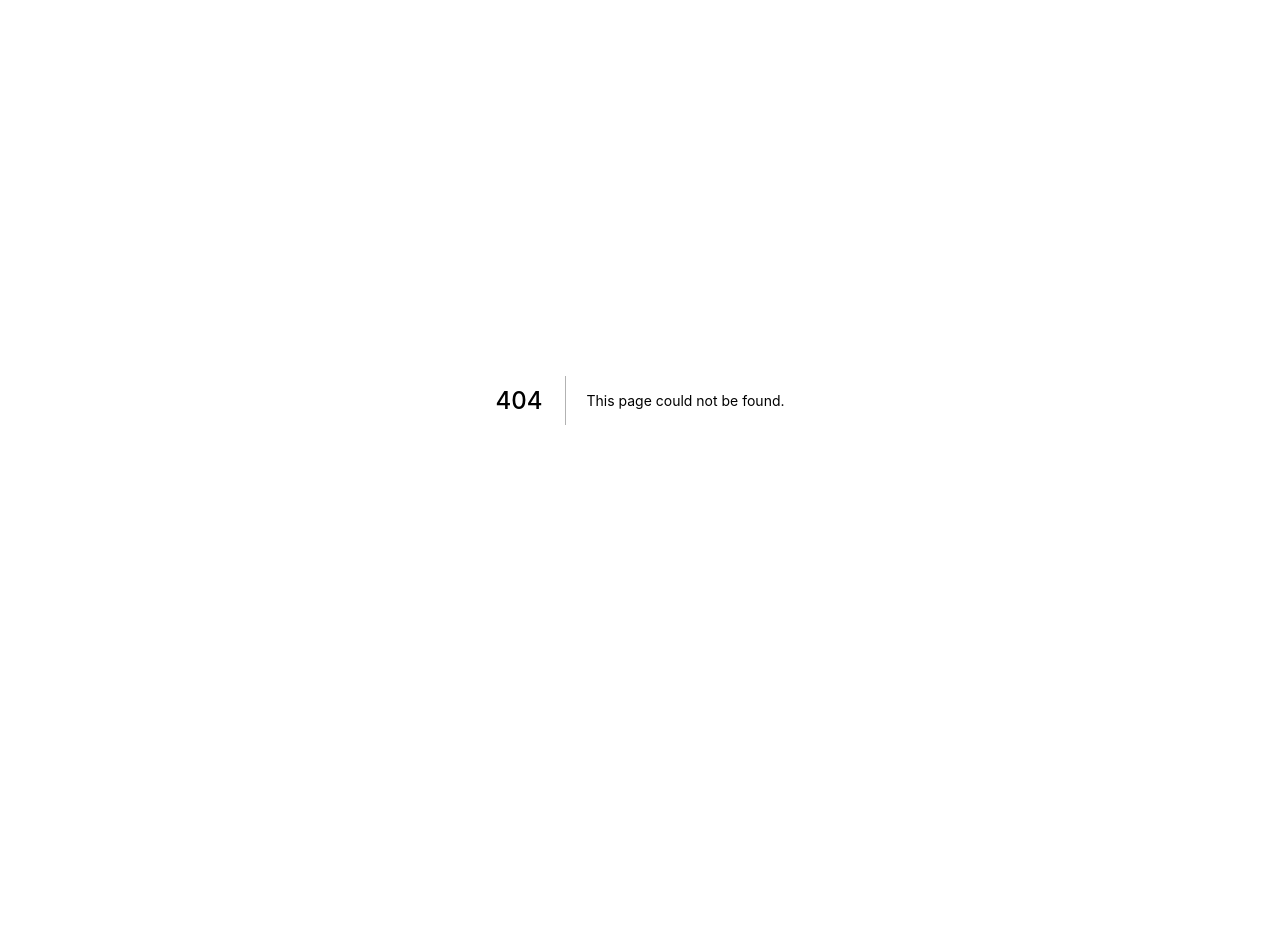
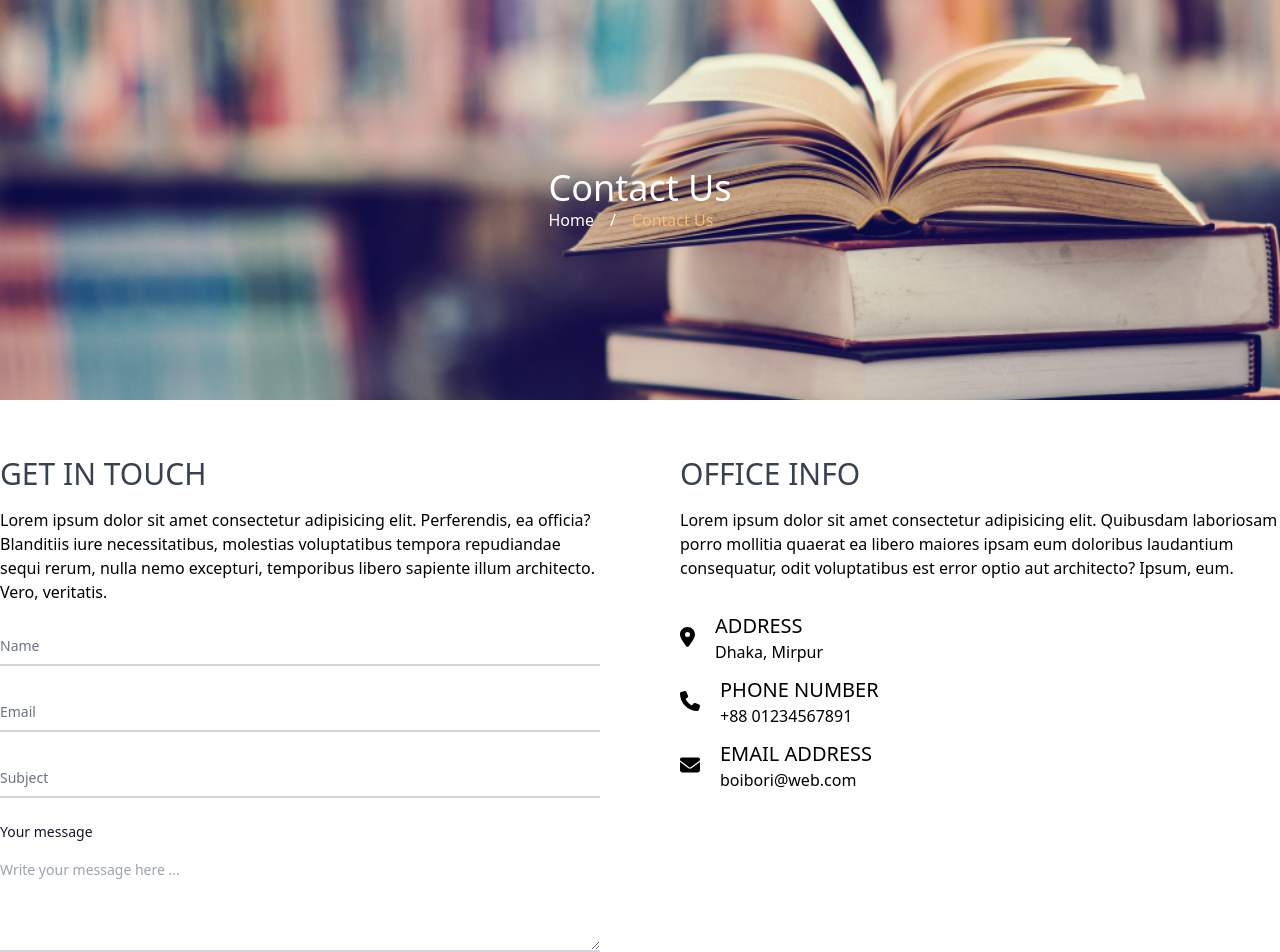
Before and after one commit to chandan-mandi/boi-toroni, a Next.js app: page /contactUs in a window 1280 px wide. Before the commit this address had no page. Shown: the top 952 px of the page. Before the commit the page ends 800 px from the top, so only its background shows below. Built offline with nearby package versions, Linux system fonts and the light colour scheme.

Commit message:
contact us page updated

```diff
--- /dev/null
+++ b/components/contactUs/contactUsBanner/contactUsBanner.js
@@ -0,0 +1,36 @@
+import Link from 'next/link'
+import React from 'react'
+
+const ContactUsBanner = () => {
+  return (
+    <div className="h-[400px] w-screen">
+    {/* inner container */}
+    <div className="h-full w-screen flex items-center justify-center text-white"  style={{background: `url(/contactBanner.jpg) no-repeat center`, backgroundSize:'cover', }}>
+         {/* text & link */}
+    <div>
+    <h1 className="text-4xl">Contact Us</h1>
+        <Link  href="/">
+            <a className="mr-4 inline-block">
+                Home
+            </a>
+        </Link>
+        <span>/</span>
+        <Link href="/contactUs">
+            <a className="ml-4 text-orange-300">
+                Contact Us
+            </a>
+        </Link>
+    </div>
+
+    </div>
+
+
+     {/* skills  & about text*/}
+
+
+
+    </div>
+  )
+}
+
+export default ContactUsBanner
--- /dev/null
+++ b/components/contactUs/contactUsInput/contactUsInput.js
@@ -0,0 +1,12 @@
+import React from 'react'
+
+const ContactUsInput = ({label, ...rest}) => {
+  return (
+    <div className="relative z-0 mb-6 w-full group">
+<input className="block py-2.5 px-0 w-full text-sm text-gray-900 bg-transparent border-0 border-b-2 border-gray-300 appearance-none dark:text-white dark:border-gray-600 dark:focus:border-blue-500 focus:outline-none focus:ring-0 focus:border-blue-600 peer" placeholder=" " required {...rest}/>
+<label className="absolute text-sm text-gray-500 dark:text-gray-400 duration-300 transform -translate-y-6 scale-75 top-3 -z-10 origin-[0] peer-focus:left-0 peer-focus:text-blue-600 peer-focus:dark:text-blue-500 peer-placeholder-shown:scale-100 peer-placeholder-shown:translate-y-0 peer-focus:scale-75 peer-focus:-translate-y-6">{label}</label>
+</div>
+  )
+}
+
+export default ContactUsInput
--- /dev/null
+++ b/pages/contactUs/index.js
@@ -0,0 +1,80 @@
+import { faEnvelope, faLocationDot, faPhone } from '@fortawesome/free-solid-svg-icons'
+import { FontAwesomeIcon } from '@fortawesome/react-fontawesome'
+import React from 'react'
+import ContactUsBanner from '../../components/contactUs/contactUsBanner/contactUsBanner'
+import ContactUsInput from '../../components/contactUs/contactUsInput/contactUsInput'
+
+const ContactUs
+ = () => {
+
+  const contactInfos = [
+    {id:1, contactType: 'address', contact: 'Dhaka, Mirpur', icon: faLocationDot },
+    {id:2, contactType: 'Phone Number', contact: '+88 01234567891', icon: faPhone },
+    {id:3, contactType: 'Email Address', contact: 'boibori@web.com', icon: faEnvelope },
+  ]
+  return (
+    <div>
+        <ContactUsBanner/>
+
+      <div className='container mx-auto grid grid-cols-1 lg:grid-cols-2 my-14 gap-10 xl:gap-20'>
+        {/* contact form */}
+        <div >
+          <h2 className='text-3xl text-gray-700 uppercase mb-4'>Get In Touch</h2>
+          <p>
+            Lorem ipsum dolor sit amet consectetur adipisicing elit. Perferendis, ea officia? Blanditiis iure necessitatibus, molestias voluptatibus tempora repudiandae sequi rerum, nulla nemo excepturi, temporibus libero sapiente illum architecto. Vero, veritatis.
+          </p>
+
+<form className='mt-5' onSubmit={(e) => e.preventDefault() }>
+
+    {/* name */}
+    <ContactUsInput label="Name" type="text" name="name"/>
+    {/* email */}
+    <ContactUsInput label="Email" type="email" name="email"/>
+    {/* subject */}
+    <ContactUsInput label="Subject" type="text" name="subject"/>
+    {/* message */}
+
+<label htmlFor="message" className="block mb-2 text-sm font-medium text-gray-900 dark:text-gray-400">Your message</label>
+<textarea id="message" rows="4" className="block py-2.5 px-0 w-full text-sm text-gray-900 bg-transparent border-0 border-b-2 border-gray-300 appearance-none dark:text-white dark:border-gray-600 dark:focus:border-blue-500 focus:outline-none focus:ring-0 focus:border-blue-600 peer" placeholder="Write your message here ..."></textarea>
+
+<button type="submit" className="relative inline-flex items-center justify-center p-0.5 mb-2 mr-2 overflow-hidden text-sm font-medium text-gray-900 rounded-lg group bg-gradient-to-br from-purple-600 to-blue-500 group-hover:from-purple-600 group-hover:to-blue-500 hover:text-white dark:text-white focus:ring-4 focus:ring-blue-300 dark:focus:ring-blue-800 mt-5">
+  <span className="relative px-5 py-2.5 transition-all ease-in duration-75 bg-white dark:bg-gray-900 rounded-md group-hover:bg-opacity-0">
+      Send Message
+  </span>
+</button>
+</form>
+
+        </div>
+
+        {/* office info */}
+        <div>
+        <h2 className='text-3xl text-gray-700 uppercase mb-4'>Office info</h2>
+          <p>Lorem ipsum dolor sit amet consectetur adipisicing elit. Quibusdam laboriosam porro mollitia quaerat ea libero maiores ipsam eum doloribus laudantium consequatur, odit voluptatibus est error optio aut architecto? Ipsum, eum.</p>
+
+          {/* contacts */}
+          <div className="mt-8">
+            {
+              contactInfos.map(contactInfo => (
+                <div className="flex items-center justify-start mb-3" key={contactInfo.id}>
+                  {/* icon */}
+                  <div className="pr-5">
+                    <FontAwesomeIcon className='text-xl' icon={contactInfo.icon}/>
+                  </div>
+                  {/* title and address */}
+                  <div>
+                    <h4 className="uppercase text-xl">{contactInfo.contactType}</h4>
+                    <p>{contactInfo.contact}</p>
+                  </div>
+                  </div>
+              ))
+            }
+          </div>
+        </div>
+      </div>
+
+
+    </div>
+  )
+}
+
+export default ContactUs
```
Also changed, not shown: public/contactBanner.jpg (added).
